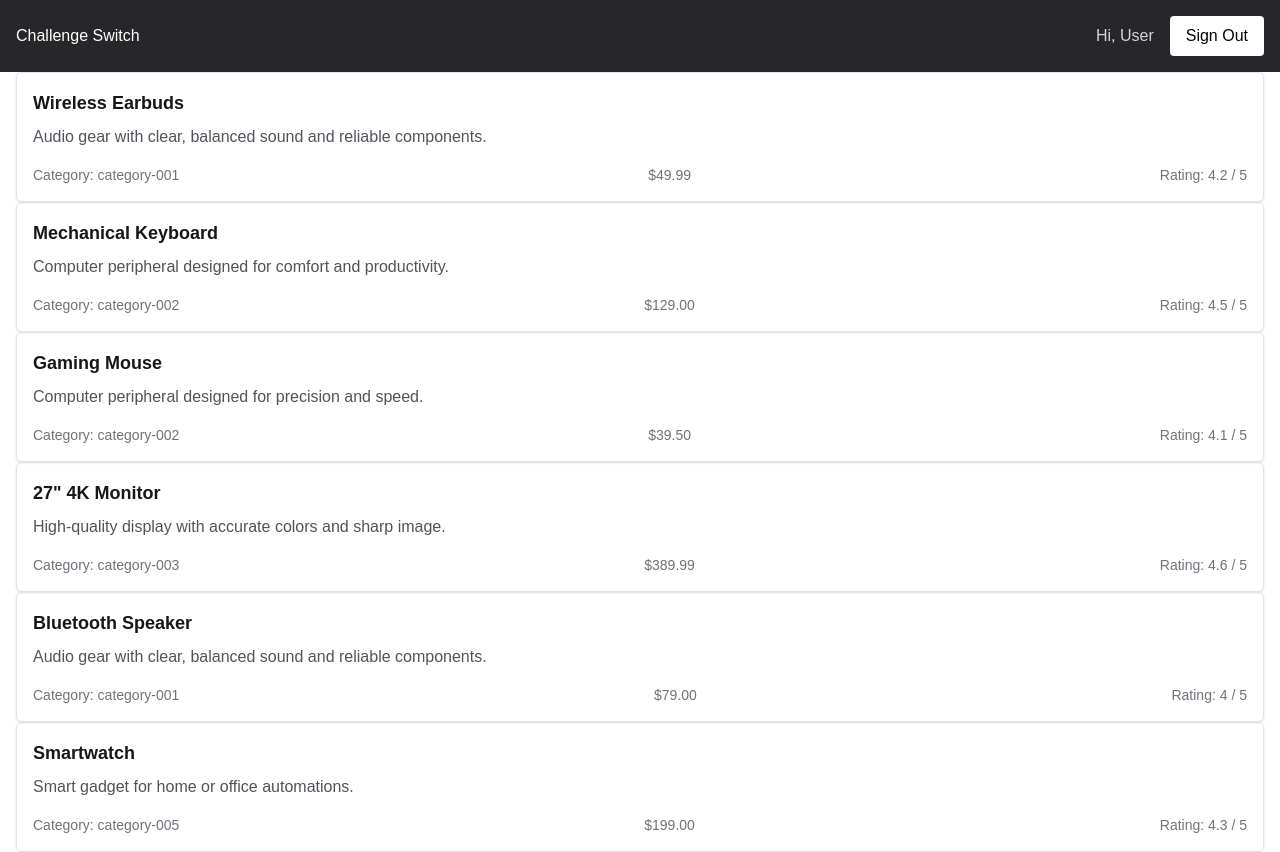
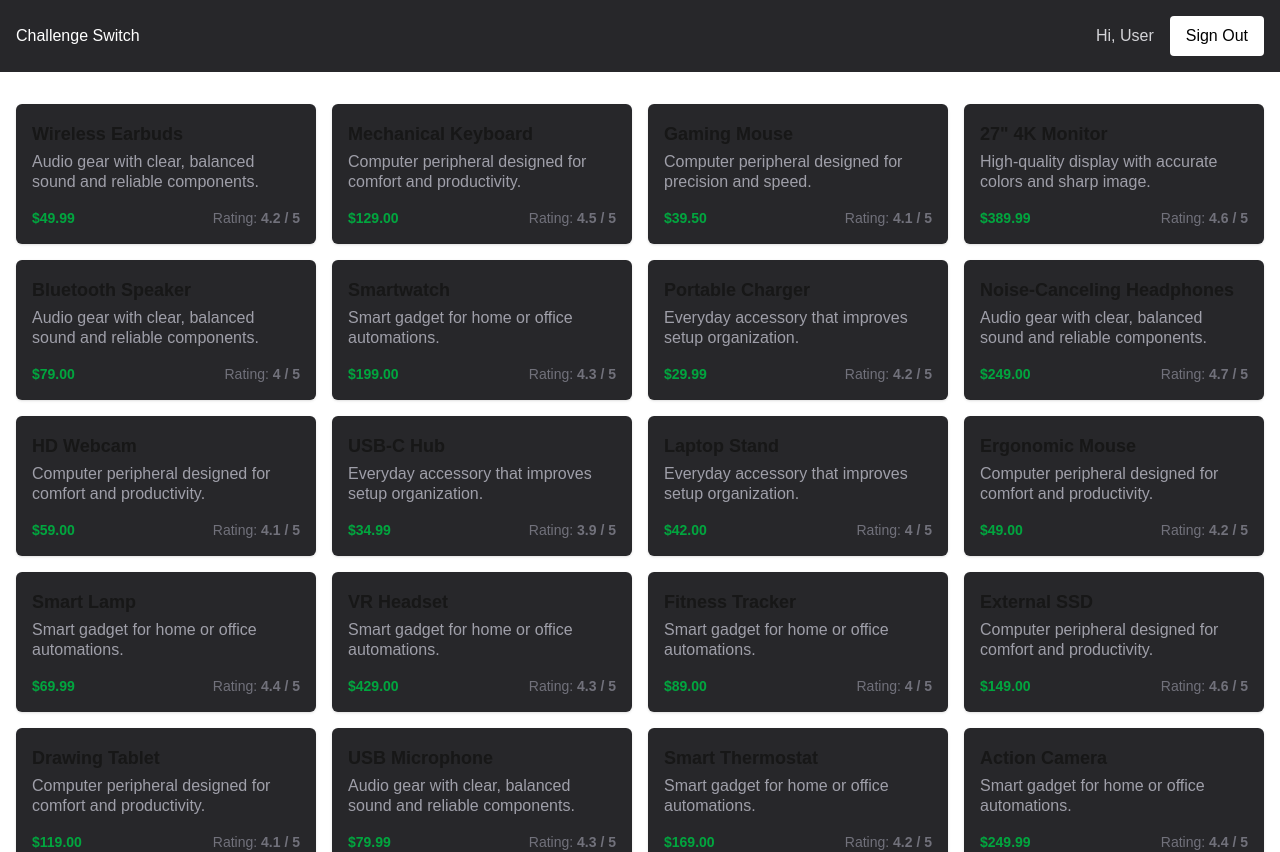
Before and after one commit to xBLADEx/challenge-switch, a Next.js app: page / in a window 1280 px wide. Shown: the top 852 px of the page. Built offline with nearby package versions, Linux system fonts and the light colour scheme.

Commit message:
feat: Create list device component, style card

```diff
--- a/app/page.tsx
+++ b/app/page.tsx
@@ -1,28 +1,12 @@
 import { Header } from '@/components/header';
-import devices from '@/data/devices.json';
-// import categories from '@/data/categories.json';
-import { Device } from '@/types/device';
-import { Card } from '@/components/card';
+import { ListDevice } from '@/components/list-device';
 
 export default function Home() {
   return (
     <>
       <Header />
-      <main>
-        <div className="m-auto min-h-screen w-full max-w-7xl px-4">
-          {(devices as Device[]).map(({ id, name, category, price, rating, description }) => (
-            <Card
-              key={id}
-              id={id}
-              name={name}
-              title={name}
-              category={category}
-              price={price}
-              rating={rating}
-              description={description}
-            />
-          ))}
-        </div>
+      <main className="pb-8">
+        <ListDevice />
       </main>
     </>
   );
--- a/components/card/card.tsx
+++ b/components/card/card.tsx
@@ -1,18 +1,19 @@
 import { Device } from '@/types/device';
 
-interface CardProps extends Device {
+interface CardProps extends Omit<Device, 'category'> {
   title: string;
 }
 
-export function Card({ title, category, price, rating, description }: CardProps) {
+export function Card({ title, price, rating, description }: CardProps) {
   return (
-    <div className="rounded-md border border-zinc-200 p-4 shadow-sm transition-shadow hover:shadow-md">
-      <h2 className="mb-2 text-lg font-semibold">{title}</h2>
-      <p className="text-zinc-600">{description}</p>
+    <div className="rounded-md bg-zinc-800 p-4 shadow-sm transition-shadow hover:shadow-md">
+      <h2 className="mb-1 text-lg font-semibold">{title}</h2>
+      <p className="leading-5 text-zinc-400">{description}</p>
       <div className="mt-4 flex items-center justify-between text-sm text-zinc-500">
-        <span>Category: {category}</span>
-        <span>${price.toFixed(2)}</span>
-        <span>Rating: {rating} / 5</span>
+        <span className="font-bold text-green-600">${price.toFixed(2)}</span>
+        <span className="text-zinc-500">
+          Rating: <b>{rating} / 5</b>
+        </span>
       </div>
     </div>
   );
--- /dev/null
+++ b/components/list-device/index.ts
@@ -0,0 +1 @@
+export { ListDevice } from './list-device';
--- /dev/null
+++ b/components/list-device/list-device.tsx
@@ -0,0 +1,21 @@
+import { Device } from '@/types/device';
+import { Card } from '../card';
+import devices from '@/data/devices.json';
+
+export function ListDevice() {
+  return (
+    <div className="m-auto mt-8 grid min-h-screen w-full max-w-7xl gap-4 px-4 md:grid-cols-2 lg:grid-cols-3 xl:grid-cols-4">
+      {(devices as Device[]).map(({ id, name, price, rating, description }) => (
+        <Card
+          key={id}
+          id={id}
+          name={name}
+          title={name}
+          price={price}
+          rating={rating}
+          description={description}
+        />
+      ))}
+    </div>
+  );
+}
```
